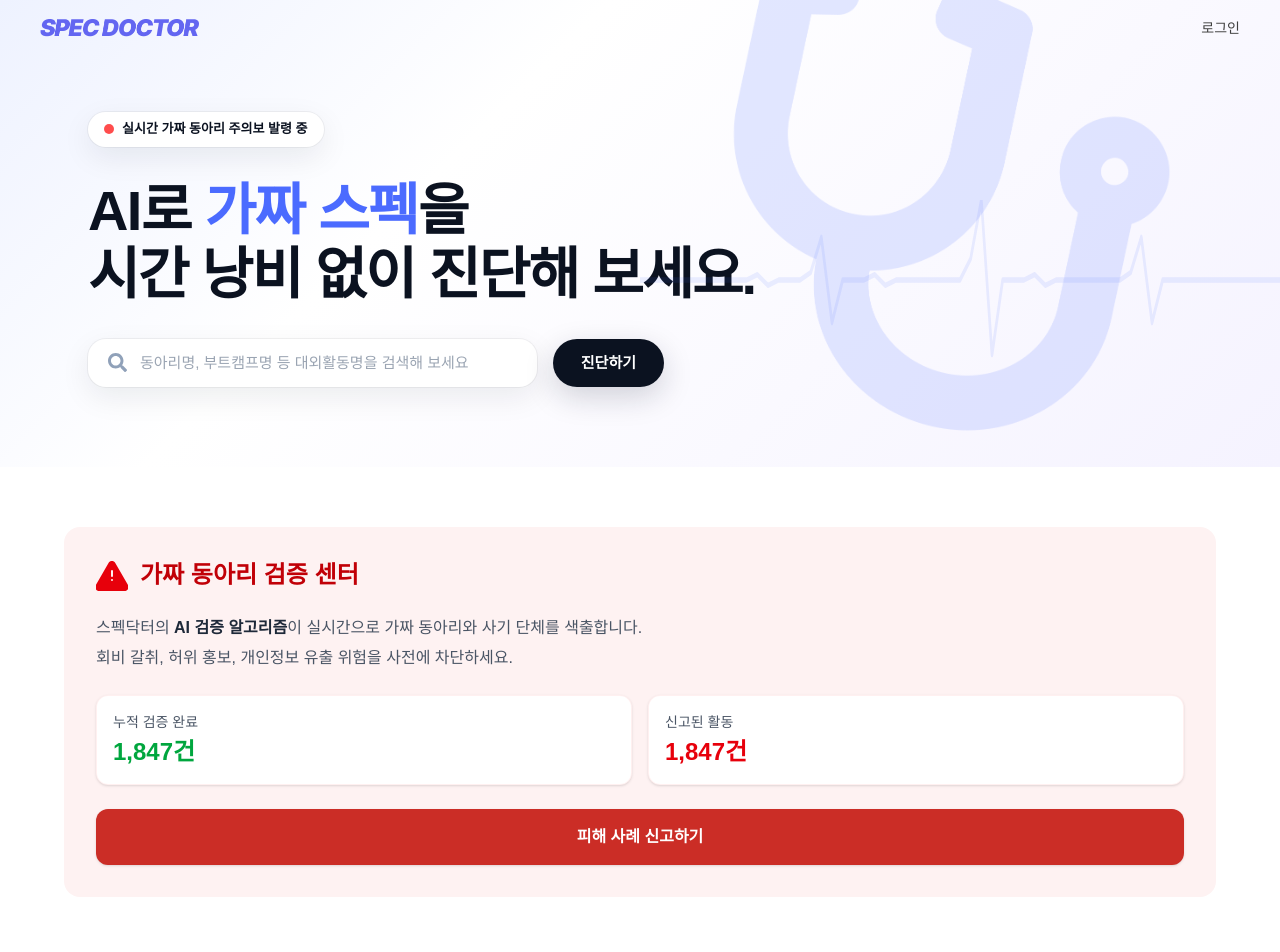
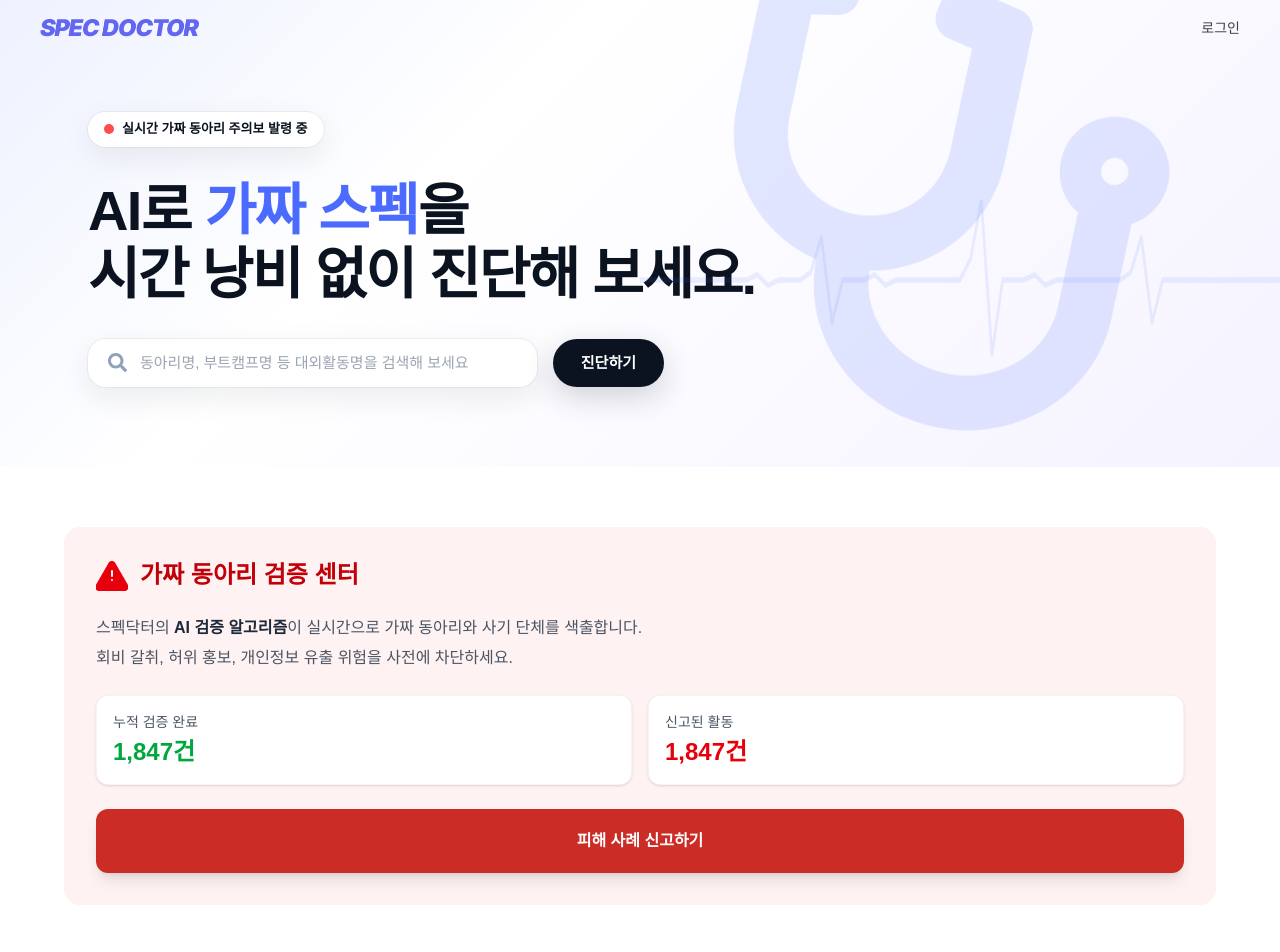
Before and after one commit to GDGoC-ONE-WAVE-Team-1/SpecDoctor-FE, a Next.js app: page / in a window 1280 px wide. Shown: the top 952 px of the page. Built offline with nearby package versions, Linux system fonts and the light colour scheme.

Commit message:
fix: verification center card

```diff
--- a/app/components/VerificationCenterCard.tsx
+++ b/app/components/VerificationCenterCard.tsx
@@ -67,7 +67,10 @@ export default function VerificationCenterCard() {
             </div>
 
             {/* Action Button */}
-            <button onClick={handleReport} className="w-full bg-[#cb2d26] hover:bg-[#b0221c] text-white font-bold py-4 rounded-xl transition-colors shadow-sm">
+            <button
+                onClick={handleReport}
+                className="w-full bg-[#cb2d26] hover:bg-[#b0221c] text-white font-bold py-5 px-8 rounded-xl transition-all duration-200 shadow-lg hover:shadow-xl hover:scale-[1.02]"
+            >
                 피해 사례 신고하기
             </button>
 
```
